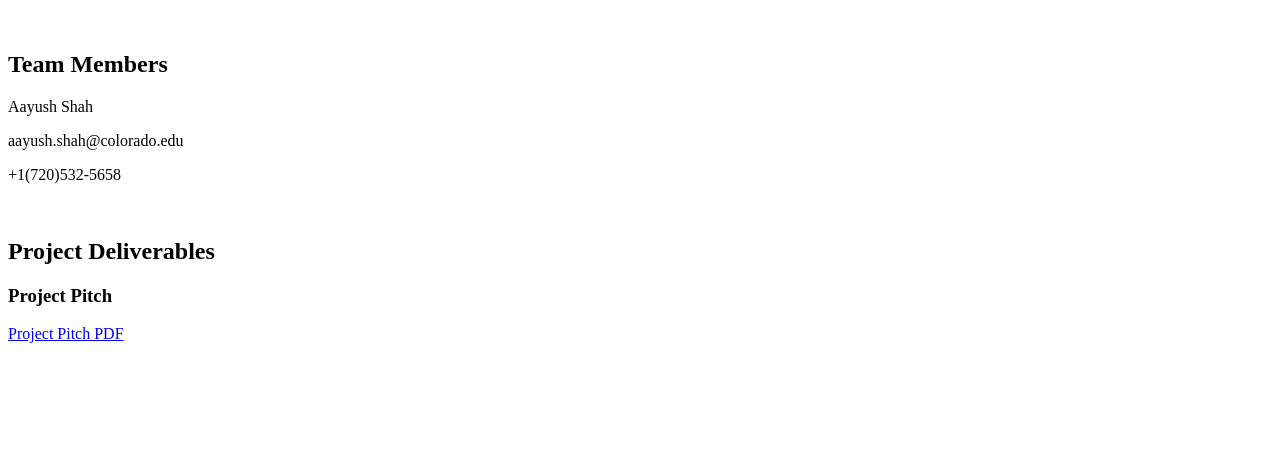
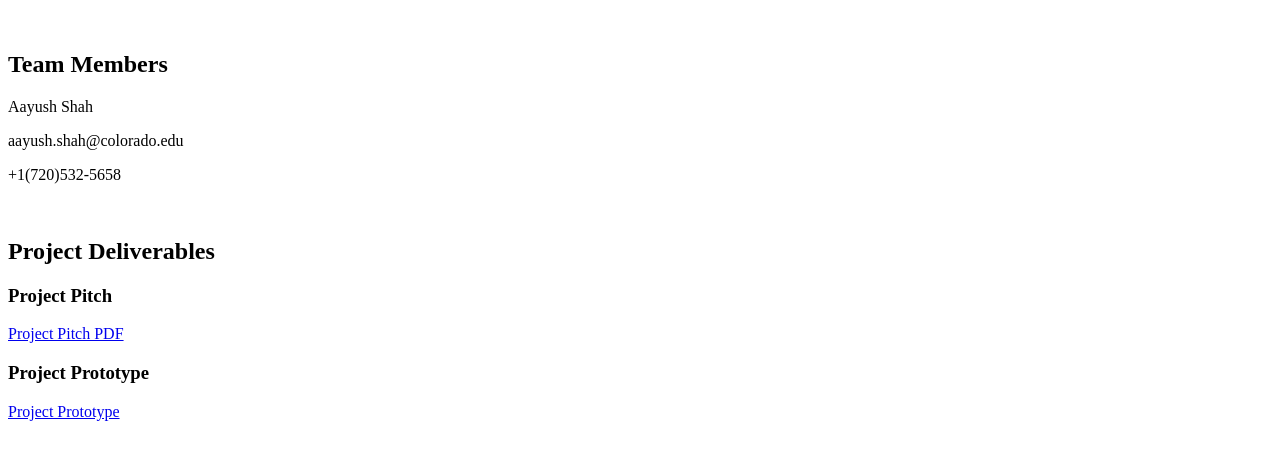
Before and after one commit to aayushshahh/csci5839_project, a plain HTML site: page index.html in a window 1280 px wide. Shown: the part 119-578 px from the top of the page. Drawn offline with Linux system fonts and the light colour scheme.

Commit message:
Added prototype link

```diff
--- a/index.html
+++ b/index.html
@@ -22,6 +22,8 @@
     <h2>Project Deliverables</h2>
     <h3>Project Pitch</h3>
     <a href="https://drive.google.com/file/d/1FTy4OQIdhkqgQsL6GMsqBwC6jKoaSo1W/view?usp=sharing">Project Pitch PDF</a>
+    <h3>Project Prototype</h3>
+    <a href="https://www.figma.com/proto/qLKVTOBbQyzQQ15ZoEoGFo/Komunifit?page-id=0%3A1&node-id=17%3A478&viewport=242%2C48%2C2.59&scaling=contain&starting-point-node-id=17%3A478">Project Prototype</a>
 </body>
 
 </html>
```
